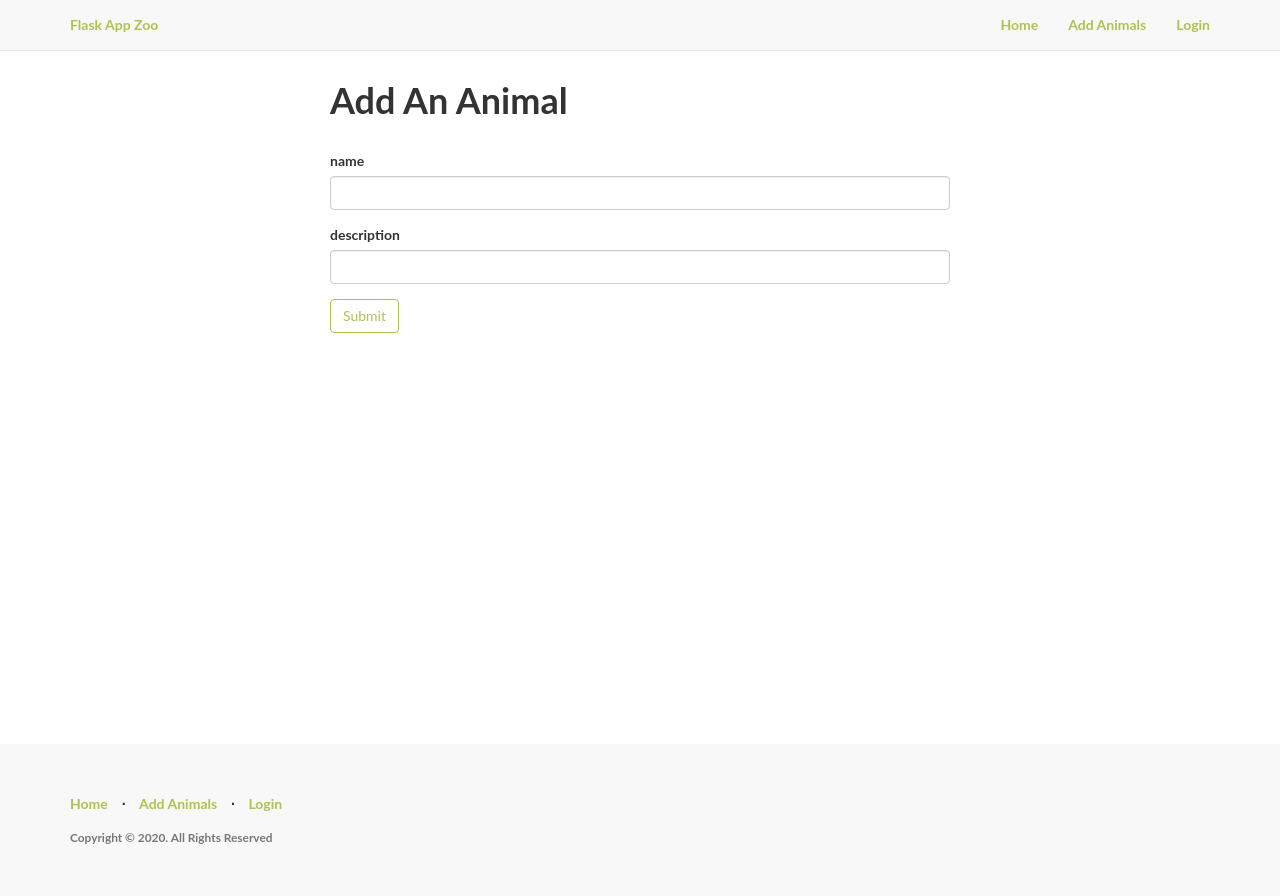
After one commit to O-Luhishi/zoo-flask-app, a Flask app: page /add_animal in a window 1280 px wide. The commit adds this page. Run offline with Flask 2, Linux system fonts and the light colour scheme; parts of the project's set-up code (start-up, migrations or seed data) failed here and were passed over; some libraries are stand-ins or nearby versions.

Commit message:
Added route to append data in the Animals table

```diff
--- /dev/null
+++ b/app/home/forms.py
@@ -0,0 +1,18 @@
+from flask_wtf import FlaskForm
+from wtforms import PasswordField, StringField, SubmitField, ValidationError
+from wtforms.validators import DataRequired, Email, EqualTo
+
+from ..models import Animal
+
+
+class AdmitAnimalForm(FlaskForm):
+    """
+    Form for users to create new account
+    """
+    name = StringField('name', validators=[DataRequired()])
+    description = StringField('description', validators=[DataRequired()])
+    submit = SubmitField('Submit')
+
+    def validate_animal(self, field):
+        if Animal.query.filter_by(name=field.data).first():
+            raise ValidationError('Animal has already been submitted.')
--- a/app/home/views.py
+++ b/app/home/views.py
@@ -1,7 +1,9 @@
-from flask import render_template
+from flask import flash, redirect, render_template, url_for
 
 from . import home
-
+from forms import AdmitAnimalForm
+from .. import db
+from ..models import Animal
 
 @home.route('/')
 def homepage():
@@ -9,3 +11,16 @@ def homepage():
     Render the homepage template on the / route
     """
     return render_template('home/index.html', title="ZOO-APP")
+
+
+@home.route('/add_animal', methods=['GET', 'POST'])
+def add_animal():
+    form = AdmitAnimalForm()
+    if form.validate_on_submit():
+        animal = Animal(name=form.name.data,
+                        description=form.description.data)
+        db.session.add(animal)
+        db.session.commit()
+        flash('You have successfully admitted an animal!')
+        return redirect(url_for('home.homepage'))
+    return render_template('home/add_animal.html', form=form, title='Add Animal')
--- a/app/templates/base.html
+++ b/app/templates/base.html
@@ -17,13 +17,13 @@
                   <span class="icon-bar"></span>
               </button>
               <a class="navbar-brand topnav"
-                 href="{{ url_for('home.homepage') }}">Admit An Animal
+                 href="{{ url_for('home.homepage') }}">Flask App Zoo
               </a>
           </div>
           <div class="collapse navbar-collapse" id="bs-example-navbar-collapse-1">
               <ul class="nav navbar-nav navbar-right">
                   <li><a href="{{ url_for('home.homepage') }}">Home</a></li>
-                  <li><a href="#">Register</a></li>
+                  <li><a href="{{url_for('home.add_animal')}}">Add Animals</a></li>
                   <li><a href="#">Login</a></li>
               </ul>
           </div>
@@ -41,11 +41,12 @@
                     <ul class="list-inline">
                         <li><a href="{{ url_for('home.homepage') }}">Home</a></li>
                         <li class="footer-menu-divider">⋅</li>
-                        <li><a href="#">Register</a></li>
+                        <li><a href="{{url_for('home.add_animal')}}">Add Animals</a></li>
                         <li class="footer-menu-divider">⋅</li>
                         <li><a href="#">Login</a></li>
                     </ul>
-                    <p class="copyright text-muted small">Copyright © 2016. All Rights Reserved</p>
+                    <p class="copyright text-muted small">Copyright © 2020. All
+                        Rights Reserved</p>
                 </div>
             </div>
         </div>
--- /dev/null
+++ b/app/templates/home/add_animal.html
@@ -0,0 +1,14 @@
+<!-- app/templates/auth/add_animal.html -->
+
+{% import "bootstrap/wtf.html" as wtf %}
+{% extends "base.html" %}
+{% block title %}Add Animal{% endblock %}
+{% block body %}
+<div class="content-section">
+  <div class="center">
+    <h1>Add An Animal</h1>
+    <br/>
+    {{ wtf.quick_form(form) }}
+  </div>
+</div>
+{% endblock %}
--- a/requirements.txt
+++ b/requirements.txt
@@ -3,3 +3,5 @@ Flask-SQLAlchemy==2.4.1
 SQLAlchemy==1.3.13
 MySQL-python==1.2.5
 Flask-Migrate==2.5.2
+Flask-WTF==0.14.2
+Flask-Bootstrap==3.3.7.1
```
Also changed, not shown: app/__init__.py (+4 -5 lines), app/templates/home/index.html (+5 -11 lines).
